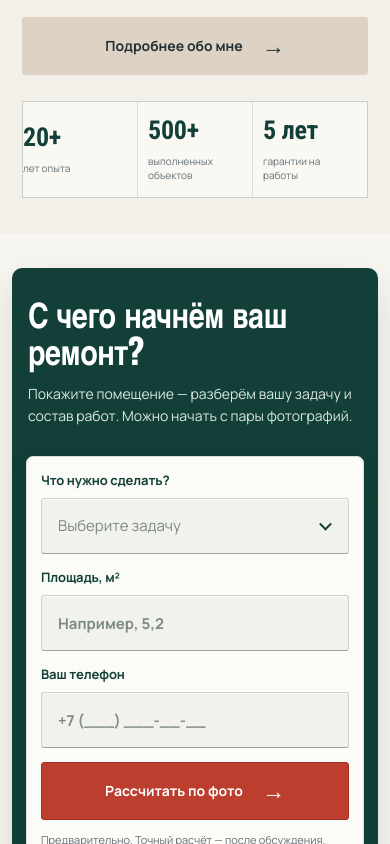
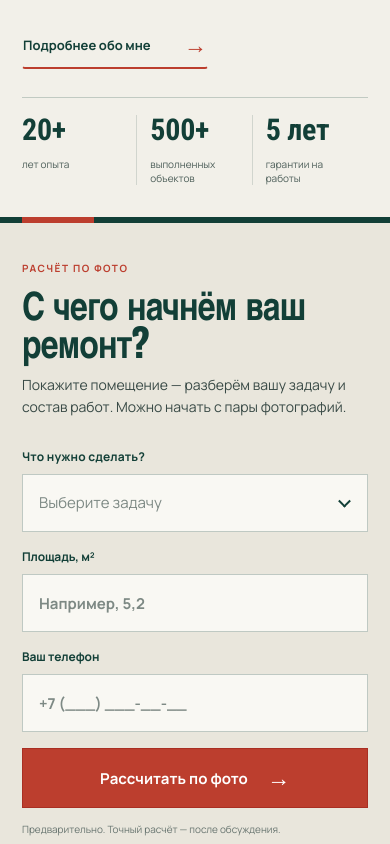
Before and after one commit to JakuninOleg/Svoj-plitochnik, a Next.js app: page / in a window 390 px wide. Shown: the part 2300-3144 px from the top of the page. Built offline with nearby package versions, Linux system fonts and the light colour scheme.

Commit message:
fix: refine mobile estimate composition

```diff
--- a/src/app/(frontend)/refinements.css
+++ b/src/app/(frontend)/refinements.css
@@ -3317,3 +3317,157 @@ html {
     font-size: 9px;
   }
 }
+
+/* Mobile editorial treatment for the master proof and estimate form. */
+main section[id] {
+  scroll-margin-top: 92px;
+}
+
+@media (max-width: 720px) {
+  .master-copy {
+    padding-bottom: 32px;
+  }
+  .master-copy .button {
+    width: max-content;
+    min-height: 0;
+    margin-top: 8px;
+    padding: 8px 0 7px;
+    border-bottom: 2px solid var(--red);
+    background: transparent;
+    color: var(--green);
+    font-size: 13px;
+    box-shadow: none;
+  }
+  .master-copy .button span {
+    margin-left: 14px;
+    color: var(--red);
+  }
+  .master-stats {
+    margin-top: 28px;
+    padding: 17px 0 0;
+    gap: 0;
+    border: 0;
+    border-top: 1px solid #123f3738;
+    background: transparent;
+  }
+  .master-stats > div {
+    min-height: 68px;
+    padding: 0 13px;
+    justify-content: flex-start;
+    border-right: 1px solid #123f3726;
+    background: transparent;
+  }
+  .master-stats > div:first-child {
+    padding-left: 0;
+  }
+  .master-stats > div:last-child {
+    padding-right: 0;
+    border-right: 0;
+  }
+  .master-stats b {
+    font-size: 30px;
+  }
+  .master-stats span {
+    margin-top: 8px;
+    color: #4d5e59;
+    font-size: 10px;
+    line-height: 1.35;
+  }
+
+  .quote-section {
+    position: relative;
+    width: 100%;
+    margin-block: 0;
+    padding: 38px 22px 40px;
+    border: 0;
+    border-top: 6px solid var(--green);
+    border-radius: 0;
+    background: #e9e6dc;
+    box-shadow: none;
+  }
+  .quote-section:before {
+    content: '';
+    position: absolute;
+    top: -6px;
+    left: 22px;
+    width: 72px;
+    height: 6px;
+    background: var(--red);
+  }
+  .quote-main .section-head {
+    position: relative;
+    padding: 22px 0 0;
+  }
+  .quote-main .section-head:before {
+    content: 'РАСЧЁТ ПО ФОТО';
+    position: absolute;
+    top: 0;
+    left: 0;
+    color: var(--red);
+    font-size: 10px;
+    font-weight: 800;
+    letter-spacing: 1.5px;
+  }
+  .quote-main .section-head h2 {
+    max-width: 330px;
+    color: var(--green);
+    font-size: 39px;
+    line-height: 0.98;
+    letter-spacing: -0.8px;
+  }
+  .quote-main .section-head p {
+    max-width: 330px;
+    margin-top: 14px;
+    color: #394a46;
+    font-size: 14px;
+    line-height: 1.6;
+  }
+  .quote-form {
+    margin-top: 25px;
+    padding: 0;
+    gap: 18px;
+    border: 0;
+    border-radius: 0;
+    background: transparent;
+    box-shadow: none;
+  }
+  .quote-fields {
+    gap: 16px;
+  }
+  .quote-fields label,
+  .quote-fields .field-label {
+    color: var(--green);
+    font-size: 12px;
+    font-weight: 800;
+    letter-spacing: 0.15px;
+  }
+  .quote-fields input,
+  .quote-fields .custom-select summary {
+    min-height: 58px;
+    padding-inline: 16px;
+    border-color: #123f3740;
+    border-radius: 0;
+    background: #f9f8f3;
+    box-shadow: inset 3px 0 0 transparent;
+  }
+  .quote-fields input:focus,
+  .quote-fields .custom-select[open] summary {
+    border-color: var(--green);
+    box-shadow: inset 3px 0 0 var(--red);
+  }
+  .quote-fields .button {
+    min-height: 60px;
+    border-radius: 0;
+    font-size: 15px;
+  }
+  .quote-fields .form-note {
+    color: #687570;
+    font-size: 10px;
+  }
+  .upload-box {
+    min-height: 164px;
+    border: 1px dashed #123f3766;
+    border-radius: 0;
+    background: #f4f3ed;
+  }
+}
```
Also changed, not shown: scripts/visual-check.mjs (+7 -0 lines).
